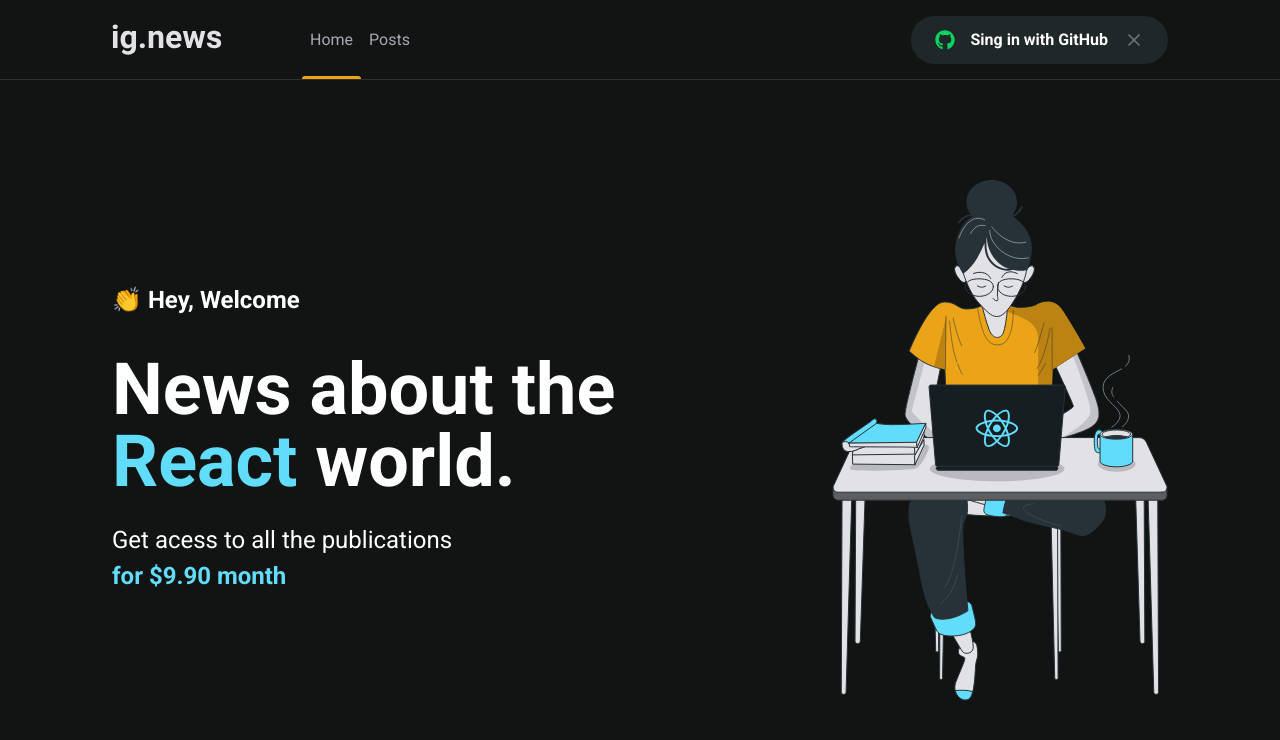
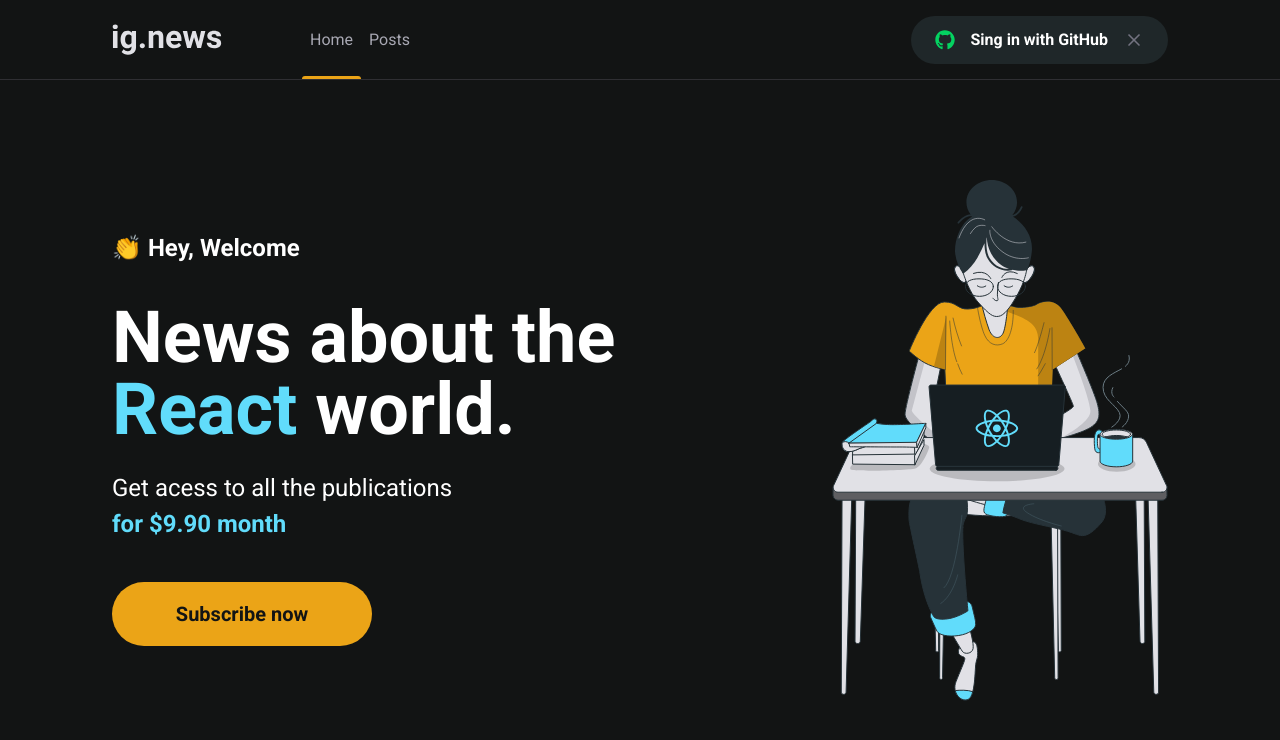
Before and after one commit to AugustoTI/ig-news, a Next.js app: page / in a window 1280 px wide. Shown: the top 740 px of the page. Built offline with nearby package versions, Linux system fonts and the light colour scheme.

Commit message:
add: creating home page button component

```diff
--- /dev/null
+++ b/src/components/SubscribeButton/index.tsx
@@ -0,0 +1,9 @@
+import styles from './styles.module.scss';
+
+export const SubscribeButton = () => {
+  return (
+    <button type="button" className={styles.subscribeButton}>
+      Subscribe now
+    </button>
+  );
+};
--- /dev/null
+++ b/src/components/SubscribeButton/styles.module.scss
@@ -0,0 +1,19 @@
+.subscribeButton {
+  height: 4rem;
+  width: 260px;
+  border: 0;
+  border-radius: 2rem;
+  background: var(--yellow-500);
+  color: var(--gray-900);
+  font-size: 1.25rem;
+  font-weight: bold;
+  transition: filter 0.2s;
+
+  display: flex;
+  align-items: center;
+  justify-content: center;
+
+  &:hover {
+    filter: brightness(0.8);
+  }
+}
--- a/src/pages/home.module.scss
+++ b/src/pages/home.module.scss
@@ -38,4 +38,8 @@
       font-weight: bold;
     }
   }
+
+  button {
+    margin-top: 2.5rem;
+  }
 }
--- a/src/pages/index.tsx
+++ b/src/pages/index.tsx
@@ -1,5 +1,6 @@
 import type { NextPage } from 'next';
 import Head from 'next/head';
+import { SubscribeButton } from '../components/SubscribeButton';
 import styles from './home.module.scss';
 
 const Home: NextPage = () => {
@@ -18,6 +19,7 @@
             Get acess to all the publications <br />
             <span>for $9.90 month</span>
           </p>
+          <SubscribeButton />
         </section>
         <img src="/avatar.svg" alt="Girl coding" />
       </main>
```
